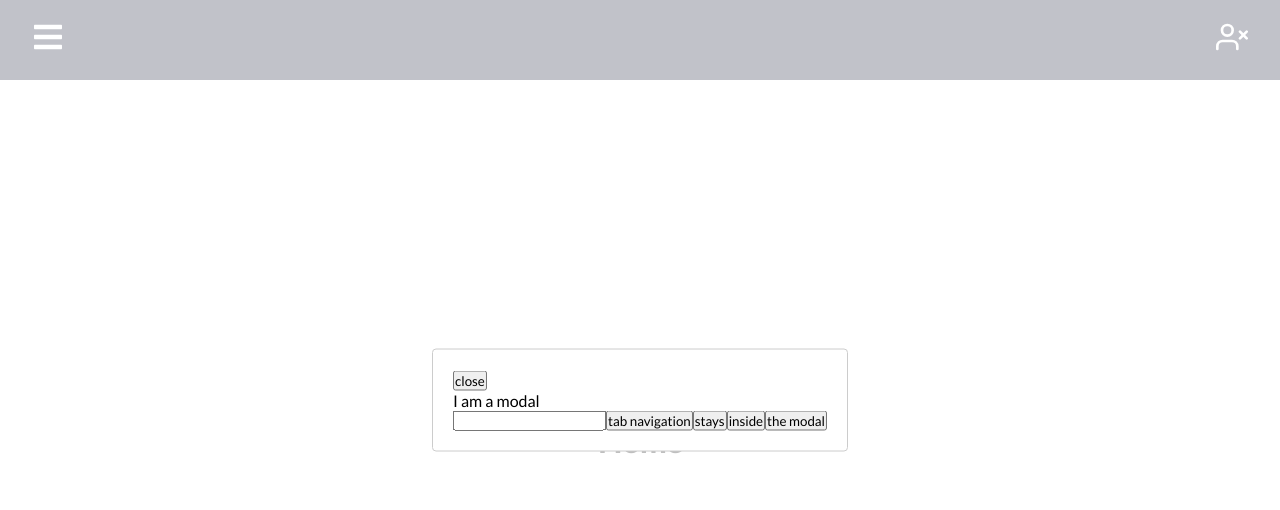
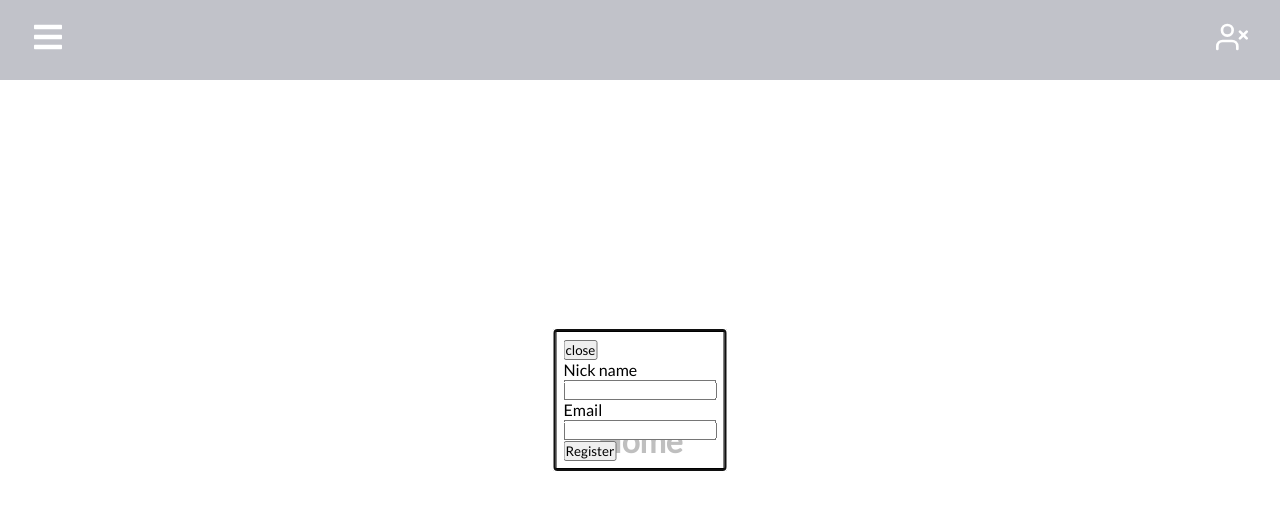
Before and after one commit to AlonBrand/wc2022, a React (Create React App) app in the folder wc2022/: page / in a window 1280 px wide. Shown: the top 510 px of the page. Built offline with nearby package versions, Linux system fonts and the light colour scheme.

Commit message:
new LoginModal

```diff
--- /dev/null
+++ b/wc2022/src/components/LoginModal.js
@@ -0,0 +1,41 @@
+import React from 'react';
+import Modal from "react-modal";
+
+export default function LoginModal({modalIsOpen, closeModal, handleSubmit}) {
+
+    const customStyles = {
+        content: {
+            position: "absolute",
+            top: "50%",
+            left: "50%",
+            right: "auto",
+            bottom: "auto",
+            marginRight: "-50%",
+            transform: "translate(-50%, -50%)",
+            borderStyle: "double",
+            padding: "7px 7px 7px 7px"
+        },
+    };
+
+    return(
+        <Modal
+            className={"modal"}
+            isOpen={modalIsOpen}
+            // onAfterOpen={afterOpenModal}
+            onRequestClose={closeModal}
+            style={customStyles}
+            ariaHideApp={false}
+        >
+            <div className="modal-wrapper">
+                <button onClick={closeModal}>close</button>
+                <form onSubmit={handleSubmit}>
+                    <label htmlFor={"nName"}>Nick name</label><br/>
+                    <input type={"text"} name={"nName"}/><br/>
+                    <label htmlFor={"email"}>Email</label><br/>
+                    <input type={"email"} name={"email"}/><br/>
+                    <input type={"submit"} value={"Register"}/>
+                </form>
+            </div>
+        </Modal>
+    )
+}
--- a/wc2022/src/components/Navbar.js
+++ b/wc2022/src/components/Navbar.js
@@ -2,7 +2,7 @@ import React, { useState } from "react";
 import { Link } from "react-router-dom";
 import { SidebarData } from "./SidebarData";
 import { IconContext } from "react-icons";
-import Modal from "react-modal";
+import LoginModal from "./LoginModal";
 import * as FaIcons from "react-icons/fa";
 import * as FiIcons from "react-icons/fi";
 import * as AiIcons from "react-icons/ai";
@@ -34,37 +34,20 @@ function Navbar() {
         setModalIsOpen(false);
     }
 
-    const customStyles = {
-        content: {
-            top: "50%",
-            left: "50%",
-            right: "auto",
-            bottom: "auto",
-            marginRight: "-50%",
-            transform: "translate(-50%, -50%)",
-        },
-    };
+    const handleSubmit = async (event) => {
+        event.preventDefault();
+        const nickName = event.target.nName.value;
+        const email = event.target.email.value;
+        closeModal();
+    }
 
     return (
         <>
-            <Modal
-                isOpen={modalIsOpen}
-                // onAfterOpen={afterOpenModal}
-                // onRequestClose={closeModal}
-                style={customStyles}
-                contentLabel="Example Modal"
-            >
-                {/* <h2 ref={(_subtitle) => (subtitle = _subtitle)}>Hello</h2> */}
-                <button onClick={closeModal}>close</button>
-                <div>I am a modal</div>
-                <form>
-                    <input />
-                    <button>tab navigation</button>
-                    <button>stays</button>
-                    <button>inside</button>
-                    <button>the modal</button>
-                </form>
-            </Modal>
+            <LoginModal
+                modalIsOpen={modalIsOpen}
+                closeModal={closeModal}
+                handleSubmit={handleSubmit}
+            />
             <IconContext.Provider value={{ color: "#fff" }}>
                 <div className="navbar">
                     <Link to="#" className="menu-bars">
```
